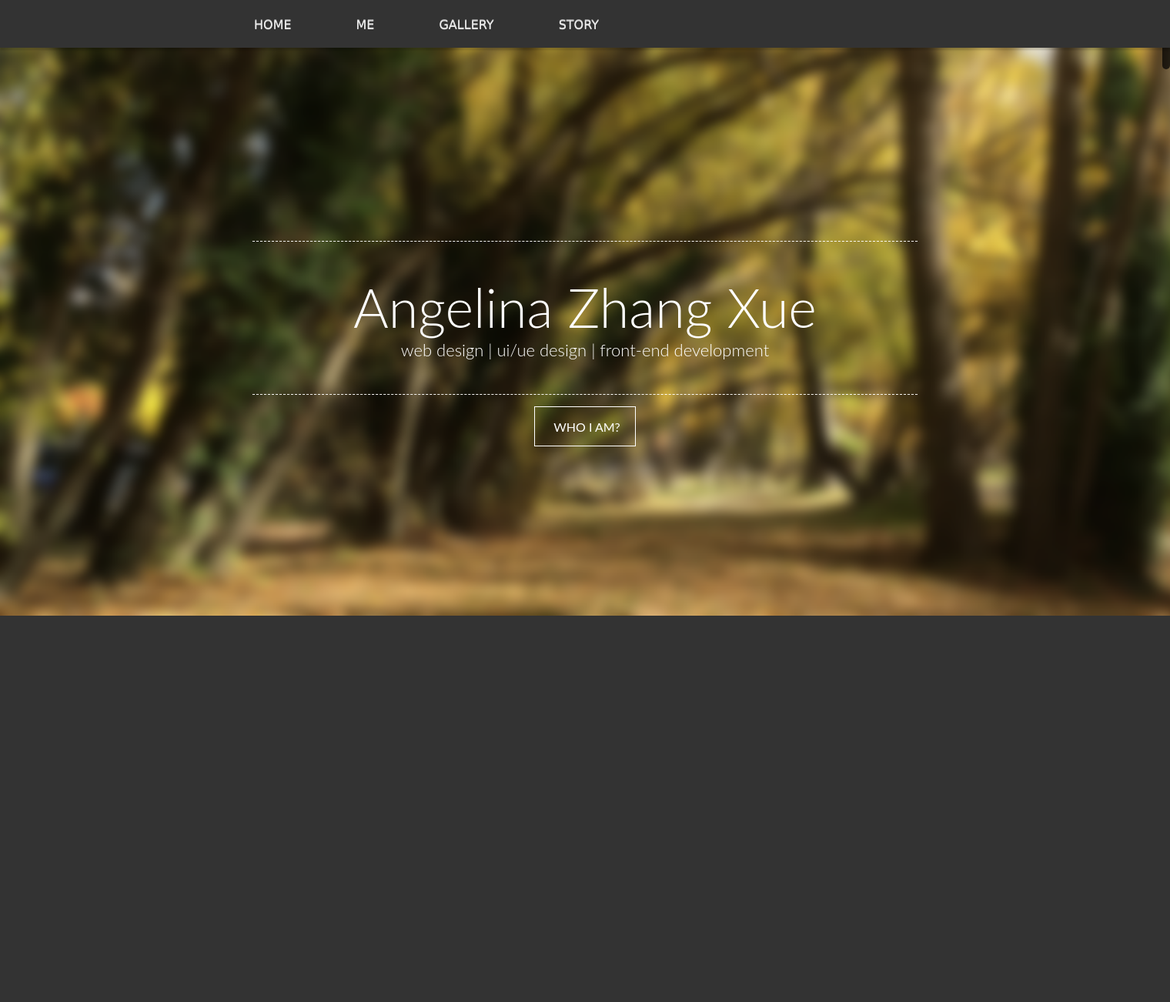
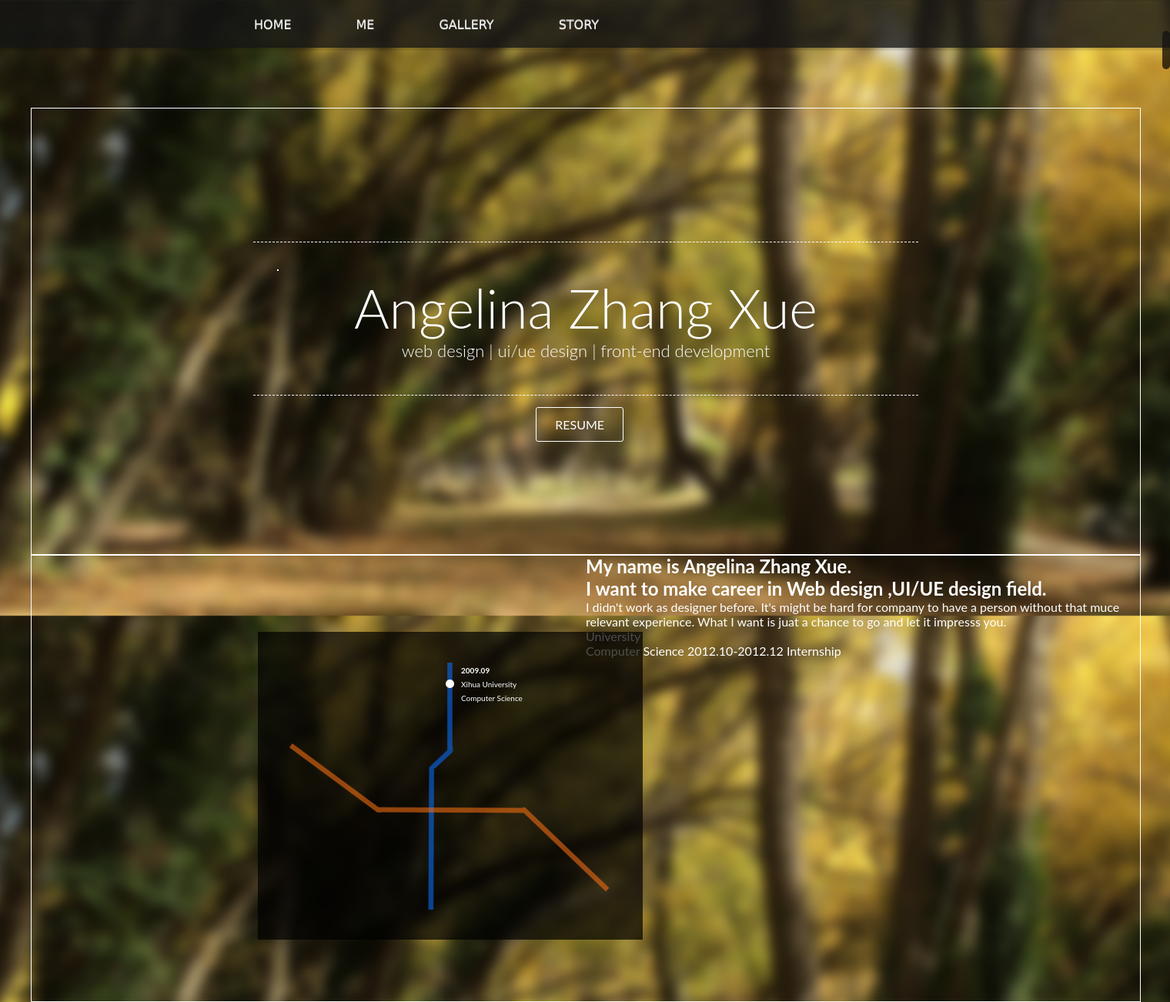
Before and after one commit to angelina999990/AngelinaZhang, a PHP site: page / in a window 1520 px wide; the page is wider, and only the part inside the window is pictured. Shown: that part at 77% size. Before the commit the page ends 800 px from the top of that part, so only its background shows below. Run offline with PHP 8.4, Linux system fonts and the light colour scheme; some libraries are stand-ins or nearby versions.

Commit message:
aboutme modified

```diff
--- a/css/style.css
+++ b/css/style.css
@@ -2,6 +2,9 @@
 *{
 	margin:0;
 	padding:0;
+}
+section{
+	border:solid 1px white;
 }
 body{
 	overflow:hidden;/* to disable browser scroll bar*/
@@ -11,18 +14,18 @@ body{
 }
 h1{
 	color:#fff;
-	font-size: 70px;
+/*	font-size: 70px;*/
 	font-family:"Lato","HelveticaNeue",Helvetica,Arial,sans-serif;
-	font-weight:300;
-	text-align:center;
+/*	font-weight:300;
+	text-align:center;*/
 }
 h2{
 	color:#fff;
-	font-size:22px;
+/*	font-size:22px;*/
 	font-family:"Lato","HelveticaNeue",Helvetica,Arial,sans-serif;
-	font-weight:300;
+/*	font-weight:300;
 	text-align:center;
-	line-height:28px;
+	line-height:28px;*/
 }
 p{
 	color:#fff;
@@ -39,7 +42,7 @@ li{
 	margin:0 auto;
 }
 #header{
-	background-color:#333;
+	background-color:rgba(20,20,20,0.8);
 	position:fixed;
 	left:0;
 	top:0;
@@ -63,9 +66,6 @@ li{
 .nav>li{
 	display:inline;
 	list-style:none;
-}
-li:hover{
-	color:;
 }
 .dropdown{
 	position:relative;
@@ -108,33 +108,90 @@ li:hover{
 	position:absolute;
 	z-index:2000;
 }
-section{
-	height:580px;
-}
-.text{
+#home-txt{
 	margin:12% 20% 0 20%;
 	padding:3% 0;               /* these 2 lines above makes text vertical centered */
 	border-top:dashed 1px #fff;
 	border-bottom:dashed 1px #fff;
 }
-section>p{
+section#home p{
 	margin:15px auto;
 	width:9%; /*assign the width by persent to make responsive web page*/
-	height:50px;
-	border:solid 1px #fff;
+	height:7%;
+/*	border:solid 1px #fff;
+	-webkit-border-radius:3px;
+	border-radius:3px;*/
 }
-#whoiam{
+#resume{
 	position:absolute;
-	padding:16px 24px;
+	padding:12px 24px;
 	font-weight:400;
 	font-size:1em;
 	overflow:hidden;
+	border:solid 1px #fff;
+	-webkit-border-radius:3px;
+	border-radius:3px;
+	-webkit-transition:background-color 1s;
+	transition:background-color 1.5s;
 }
-section>p:hover{
+a#resume:hover{
+	background-color:#ccc;
+	-moz-opacity:0.8;
+	-khtml-opacity:0.8;/*#works in Safari 1.x*/
+	opacity:0.8;
+	filter:alpha(opacity=80);
+	color:rgba(0,0,0,0.7);/*make the text transparency, it may not obvious now. when the background image keep changing, it shows*/
 }
 #home{
 	top:-210px;
 	left:-320px;
+	height:580px;
+	width:1440px;
+}
+#home h1{
+	font-size:70px;
+	font-weight:300;
+	text-align:center;
+}
+#home h2{
+	font-size:22px;
+	font-weight:300;
+	text-align:center;
+	line-height:28px;
+}
+#me{
+	top:370px;
+	left:-320px;
 	width:1440px;
 	height:580px;
 }
+.career{
+	width:500px;
+	height:400px;
+	background:url(../assets/career-subway.png) center no-repeat;
+	background-color:rgba(0,0,0,0.7);
+	position:absolute;
+	top:100px;
+	left:150px;
+}
+#aboutme{
+	float:right;
+	width:50%;
+}
+.career{
+	margin:0 10%;
+}
+.info{
+	color:white;
+	font-size:10px;
+	font-family:"Lato","HelveticaNeue",Helvetica,Arial,sans-serif;
+	padding-left:20px;
+}
+.dot{
+	background:url(../assets/career-dot.png) left no-repeat;
+}
+.point{
+	position:absolute;
+	top:40px;
+	left:244px;
+}
--- a/index.php
+++ b/index.php
@@ -27,22 +27,34 @@
     </div>
     <div id="container">
     	<section id="home">
-        	<div class="text">
+        	<div class="text" id="home-txt">
         		<h1 id="word">Angelina Zhang Xue</h1>
                 <h2>web design | ui/ue design | front-end development</h2>
             </div>
-            <p><a id="whoiam" href="#">WHO I AM?</a></p>
+            <p><a id="resume" href="#">RESUME</a></p>
         </section>
 
         <section id="me">
-        	<div class="text">
-        		<h1></h1>
-        		<p></p>
+        	<div class="career">
+            	<span class="point">
+                	<span class="info" style="font-weight:bold;">2009.09</span><br />
+                	<span class="info dot">Xihua University</span><br />
+                	<span class="info">Computer Science</span>
+                </span>
+            </div>
+        	<div class="text" id="aboutme">
+        		<h1>My name is Angelina Zhang Xue.</h1>
+        		<h2>I want to make career in Web design ,UI/UE design field.</h2>
+                <p>I didn't work as designer before. It's might be hard for company to have a person without that muce relevant experience. What I want is juat a chance to go and let it impresss you.</p>
+                <p>
+                <span class="event">University<br>Computer Science</span>
+                <span class="time">2012.10-2012.12</span>
+                <span class="event">Internship</span>
+                </p>
         	</div>
         </section>
 
         <section id="gallery">
-
         </section>
 
         <section id="story13">
--- a/script/myscript.js
+++ b/script/myscript.js
@@ -15,7 +15,7 @@ $(document).ready(function(){
 		// Move to 'start' element
 		path.moveTo(400, 50, {name: "home"});
 		// Line to 'description' element
-		path.lineTo(400, 800, {name: "me"});
+		path.lineTo(400, 630, {name: "me"});
 		// Arc down and line to 'syntax'
 		path.arc(200, 1200, 400, -Math.PI/2, Math.PI/2, true);
 		path.lineTo(600, 1600, {
```
Also changed, not shown: assets/career-dot.png (added), assets/career-dot_06.png (added), assets/career-subway.png (added).
